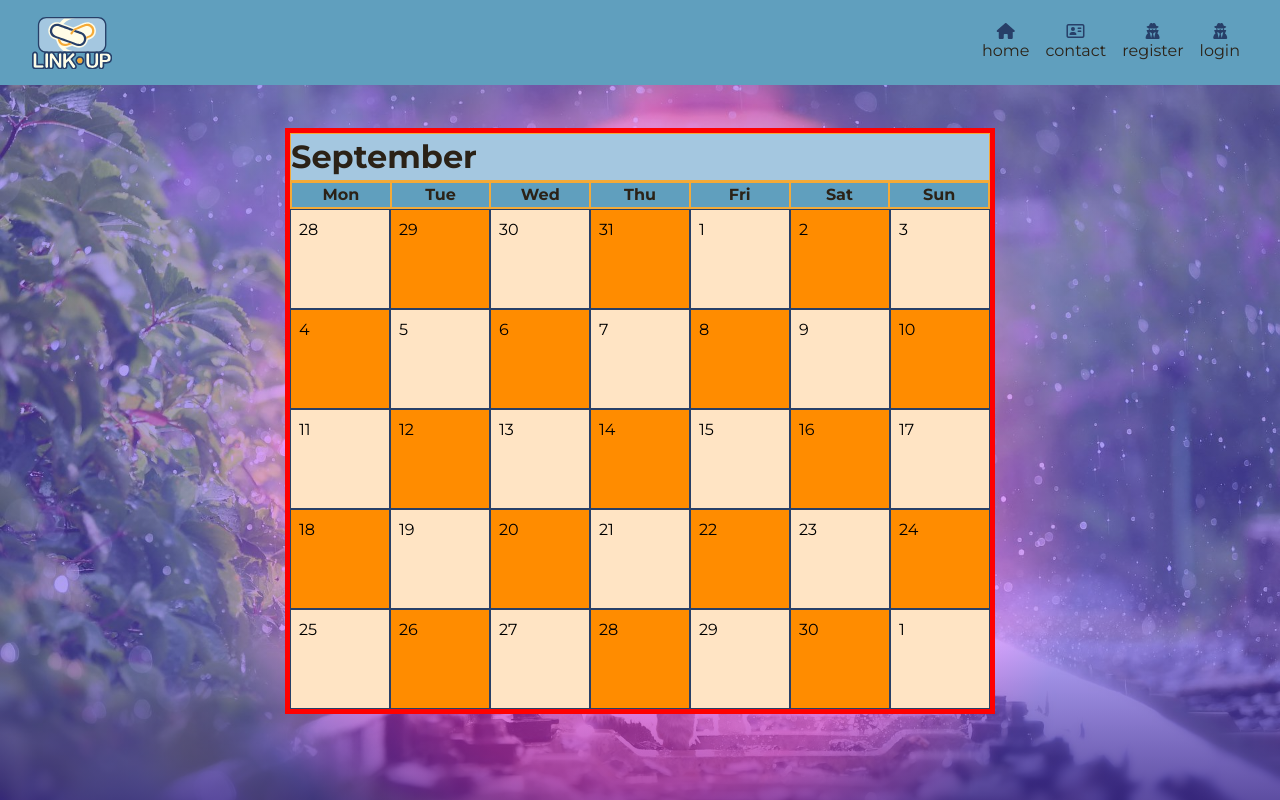
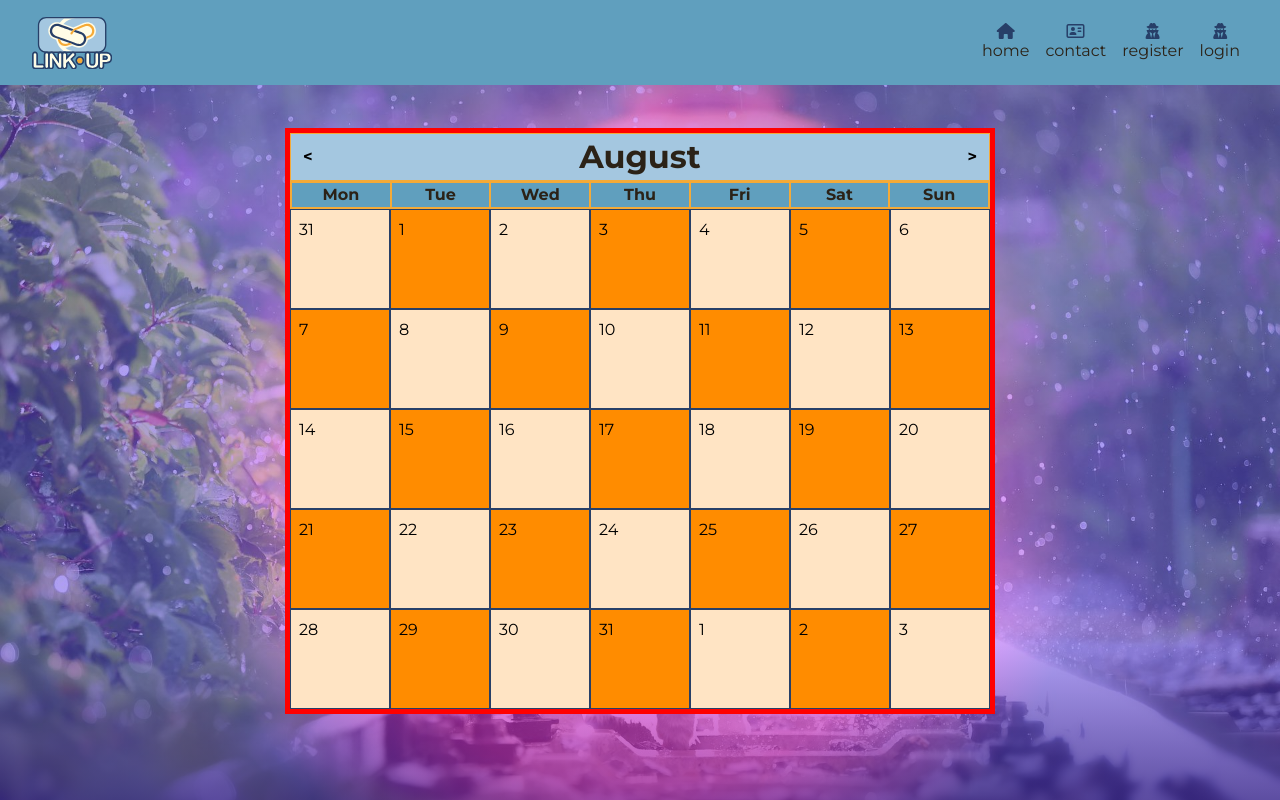
Before and after one commit to AlexanderKrysiuk/LinkUp-Frontend, a React (Vite) app: page /mock in a window 1280 px wide. Shown: the top 800 px of the page. Built offline with nearby package versions, Linux system fonts and the light colour scheme; a web font is replaced by a local one.

Commit message:
feat: spread calendar logic to be more modular

```diff
--- a/src/components/calendar/CalendarComponent.tsx
+++ b/src/components/calendar/CalendarComponent.tsx
@@ -6,9 +6,14 @@ import {
 	calculateDaysToFill,
 	getLocaleDayNames,
 	getLocaleMonthName,
-} from '@utils/Calendar.ts';
+} from '@utils/calendarUtils';
 
-import CalendarFieldComponent from './CalendarField/CalendarFieldComponent.tsx';
+import { CURRENT_MONTH, CURRENT_YEAR } from '@utils/CalendarHelpers/constants';
+
+import CalendarFieldComponent from './CalendarField/CalendarFieldComponent';
+import CalendarMonthButtonComponent from './CalendarMonthButton/CalendarMonthButtonComponent';
+
+const ARROW = { left: '<', right: '>' };
 
 type CalendarComponentProps = {
 	month?: number;
@@ -16,8 +21,8 @@ type CalendarComponentProps = {
 };
 
 const CalendarComponent = ({
-	month = new Date().getMonth(),
-	year = new Date().getFullYear(),
+	month = CURRENT_MONTH,
+	year = CURRENT_YEAR,
 }: CalendarComponentProps) => {
 	const [dayNumbers, setDayNumbers] = useState<number[]>([]);
 
@@ -33,16 +38,39 @@ const CalendarComponent = ({
 	return (
 		<div className='calendar'>
 			<div className='calendar__header'>
-				<div className='calendar__header-month'>{monthName}</div>
+				<div className='calendar__header-month'>
+					<div className='calendar__header-month__arrow-left'>
+						<CalendarMonthButtonComponent
+							arrow={ARROW.left}
+							direction='previous'
+						/>
+					</div>
+					<div className='calendar__header-month__text'>
+						{monthName} {year === CURRENT_YEAR ? null : year}
+					</div>
+					<div className='calendar__header-month__arrow-right'>
+						<CalendarMonthButtonComponent
+							arrow={ARROW.right}
+							direction='next'
+						/>
+					</div>
+				</div>
 				<div className='calendar__header-days'>
-					{dayNames.map((dayName) => (
-						<div className='calendar__header-day'>{dayName}</div>
+					{dayNames.map((dayName, index) => (
+						<div
+							className='calendar__header-day'
+							key={index}>
+							{dayName}
+						</div>
 					))}
 				</div>
 			</div>
 			<div className='calendar__body'>
-				{dayNumbers.map((dayNumber) => (
-					<CalendarFieldComponent dayNumber={dayNumber} />
+				{dayNumbers.map((dayNumber, index) => (
+					<CalendarFieldComponent
+						dayNumber={dayNumber}
+						key={index}
+					/>
 				))}
 			</div>
 		</div>
--- /dev/null
+++ b/src/components/calendar/CalendarMonthButton/CalendarMonthButtonComponent.tsx
@@ -0,0 +1,15 @@
+import React from 'react';
+
+type CalendarMonthButtonComponentProps = {
+	arrow: string;
+	direction: 'previous' | 'next';
+};
+
+const CalendarMonthButtonComponent = ({
+	arrow,
+	direction,
+}: CalendarMonthButtonComponentProps) => {
+	return <button className={direction + 'month'}>{arrow}</button>;
+};
+
+export default CalendarMonthButtonComponent;
--- /dev/null
+++ b/src/utils/CalendarHelpers/constants.ts
@@ -0,0 +1,6 @@
+import { populateMonthList } from './functions';
+
+export const CURRENT_YEAR: number = new Date().getFullYear();
+export const CURRENT_MONTH: number = new Date().getMonth();
+export const NUMBER_OF_MONTHS: number = 12;
+export const MONTH_NUMBER_LIST: number[] = populateMonthList();
--- /dev/null
+++ b/src/utils/CalendarHelpers/functions.ts
@@ -0,0 +1,24 @@
+import {
+	CURRENT_MONTH,
+	MONTH_NUMBER_LIST,
+	NUMBER_OF_MONTHS,
+} from './constants';
+
+export const getDaysInMonth = (year: number, month: number) =>
+	new Date(year, month + 1, 0).getDate();
+export const getDaysInPrevMonth = (year: number, month: number) =>
+	new Date(year, month, 0).getDate();
+export const getDayOfWeek = (date: Date) => date.getDay();
+
+export const convertMonth = (month: number = CURRENT_MONTH) => {
+	const requestedMonth =
+		month === undefined
+			? CURRENT_MONTH
+			: (MONTH_NUMBER_LIST[(month - 1) % NUMBER_OF_MONTHS] as number);
+	return requestedMonth;
+};
+
+export const populateMonthList: () => number[] = (): number[] => {
+	const monthList = Array.from({ length: NUMBER_OF_MONTHS }, (_, i) => i);
+	return monthList;
+};
--- a/src/utils/Calendar.ts
+++ b/src/utils/calendarUtils.ts
@@ -1,18 +1,10 @@
-const CURRENT_YEAR = new Date().getFullYear();
-const CURRENT_MONTH = new Date().getMonth();
-const NUMBER_OF_MONTHS = 12;
-
-const getDaysInMonth = (year: number, month: number) =>
-	new Date(year, month + 1, 0).getDate();
-const getDaysInPrevMonth = (year: number, month: number) =>
-	new Date(year, month, 0).getDate();
-const getDayOfWeek = (date: Date) => date.getDay();
-
-const convertMonth = (month: number) => {
-	const requestedMonth =
-		month === CURRENT_MONTH ? month : (month - 1) % NUMBER_OF_MONTHS;
-	return requestedMonth;
-};
+import { CURRENT_MONTH, CURRENT_YEAR } from './CalendarHelpers/constants';
+import {
+	convertMonth,
+	getDayOfWeek,
+	getDaysInMonth,
+	getDaysInPrevMonth,
+} from './CalendarHelpers/functions';
 
 export const calculateDaysToFill = (
 	year: number = CURRENT_YEAR,
@@ -60,7 +52,7 @@ export const getLocaleDayNames = () =>
 	});
 
 export const getLocaleMonthName = (month: number = CURRENT_MONTH) => {
-	const requestedMonth = convertMonth(month);
+	const requestedMonth: number = convertMonth(month);
 	return new Date(2022, requestedMonth, 1).toLocaleString(
 		navigator.language,
 		{
```
Also changed, not shown: 1 other file (tests, documents, lock files or other folders).
